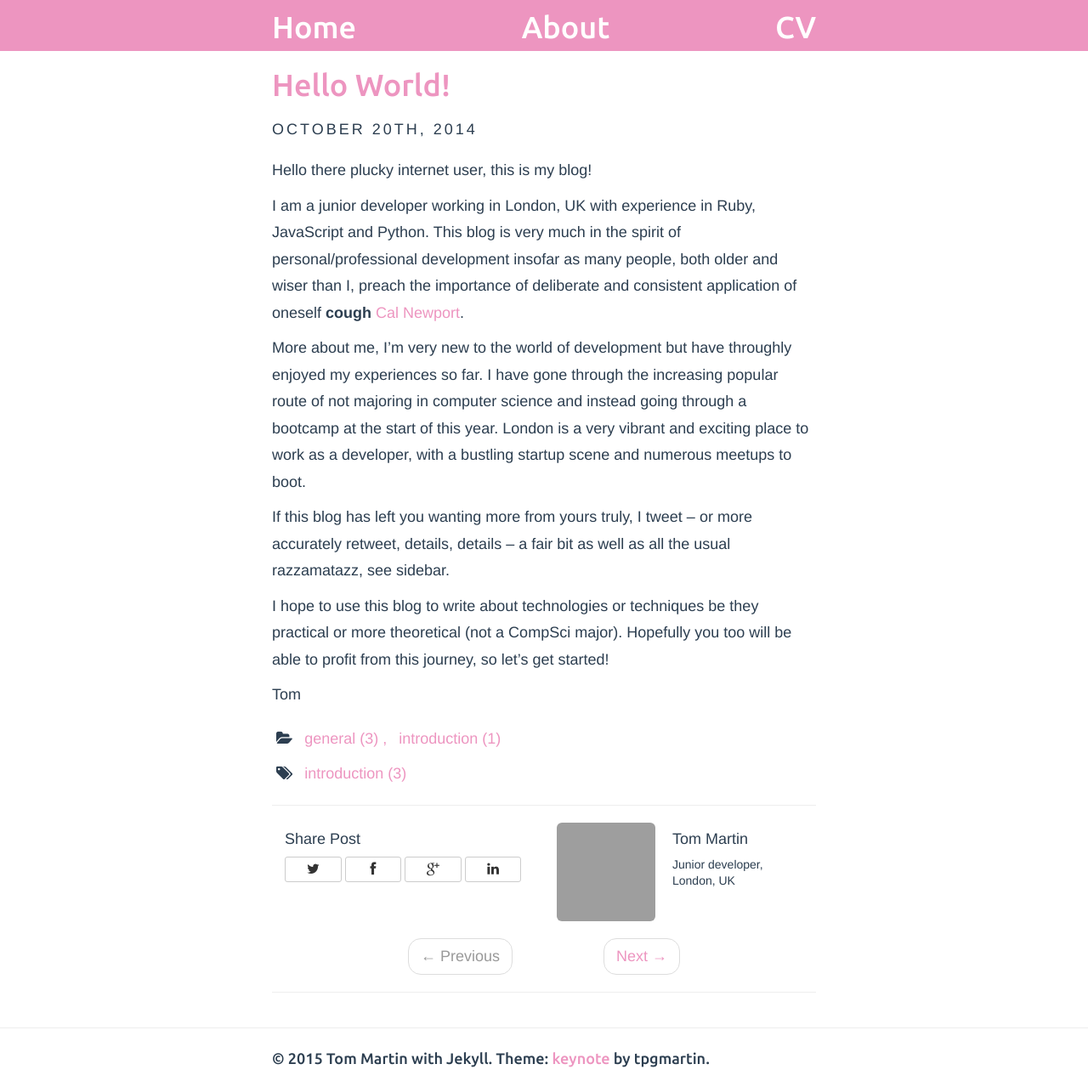
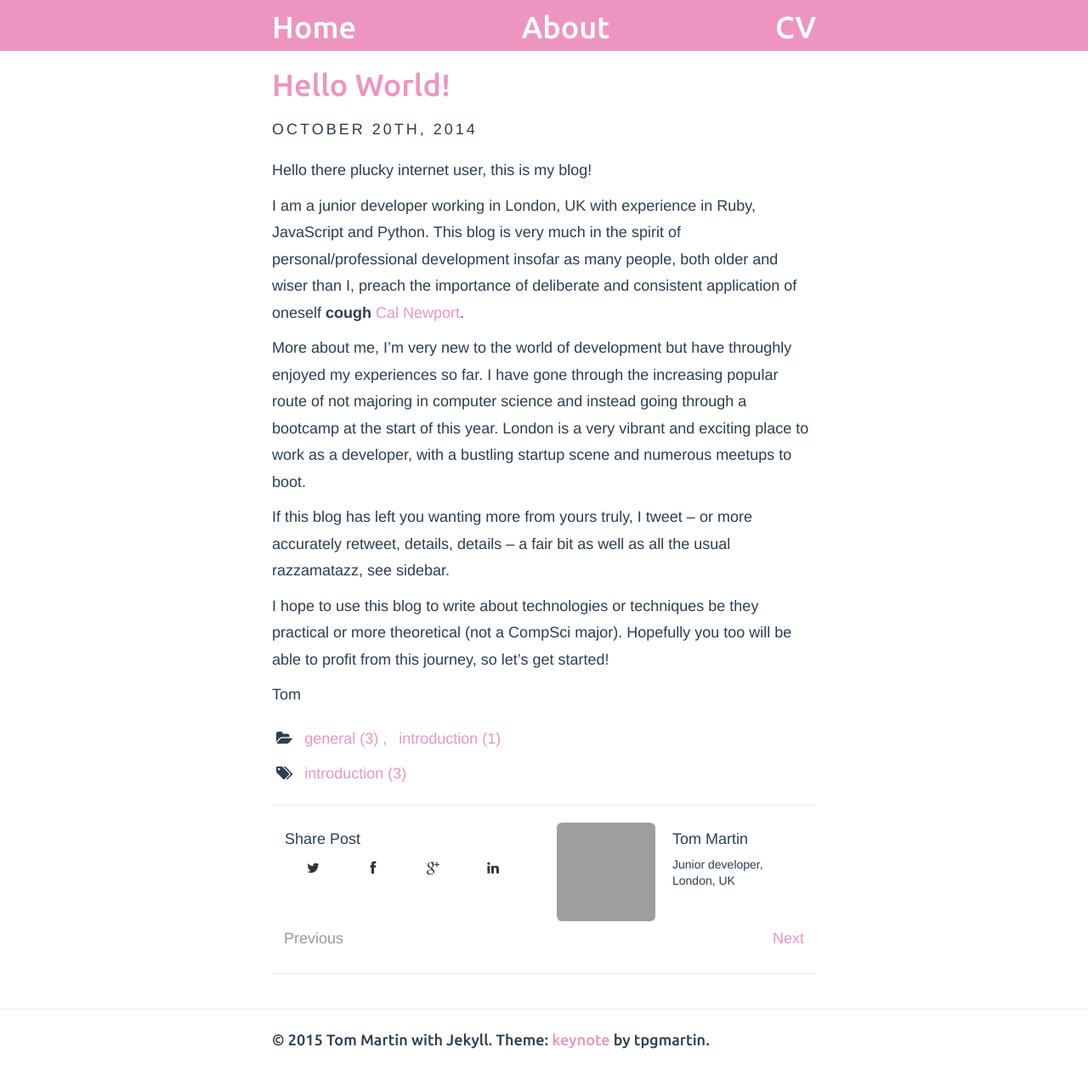
Before and after one commit to tpgmartin/tpgmartin.github.io, a Jekyll site: the page built from _posts/2014-10-20-hello-world.md, in a window 1280 px wide. Shown: the whole page at 85% size. Built offline with Jekyll 4.4.1, drawn with Linux system fonts in a browser that asks for light colours; comment, search, counter and statistics services are not loaded; after the commit the page ends 1250 px from its top, so only the background shows below that; grey boxes are pictures that could not be loaded.

Commit message:
Change pagination button styles

```diff
--- a/_includes/post.html
+++ b/_includes/post.html
@@ -103,16 +103,16 @@
 
     <div class="clearfix"></div>
 
-		<ul class="pager">
+		<ul class="post pager">
 		  {% if page.previous %}
-		  <li class="previous"><a href="{{ site.BASE_PATH }}{{ page.previous.url }}" title="{{ page.previous.title }}">&larr; Previous</a></li>
+		  <li class="previous"><a href="{{ site.BASE_PATH }}{{ page.previous.url }}" title="{{ page.previous.title }}">Previous</a></li>
 		  {% else %}
-		  <li class="previous disabled"><a>&larr; Previous</a></li>
+		  <li class="previous disabled"><a>Previous</a></li>
 		  {% endif %}
 		  {% if page.next %}
-		  <li class="next"><a href="{{ site.BASE_PATH }}{{ page.next.url }}" title="{{ page.next.title }}">Next &rarr;</a></li>
+		  <li class="next"><a href="{{ site.BASE_PATH }}{{ page.next.url }}" title="{{ page.next.title }}">Next</a></li>
 		  {% else %}
-			<li class="next disabled"><a>Next &rarr;</a>
+			<li class="next disabled"><a>Next</a>
 		  {% endif %}
 		</ul>
 
--- a/assets/css/style.css
+++ b/assets/css/style.css
@@ -366,3 +366,18 @@ a, a:hover, a:focus {
     margin: 0 30px;
   }
 }
+.pager li>a, .pager li>span {
+  border: none;
+}
+.pager li>a:hover, .pager li>a:focus {
+  background-color: #fff;
+}
+.post.pager {
+  margin: 0;
+}
+.btn-default {
+  border: none;
+}
+.btn-default:hover, .btn-default:focus, .btn-default:active, .btn-default.active {
+  background-color: #fff;
+}
```
Also changed, not shown: index.html (+5 -5 lines).
